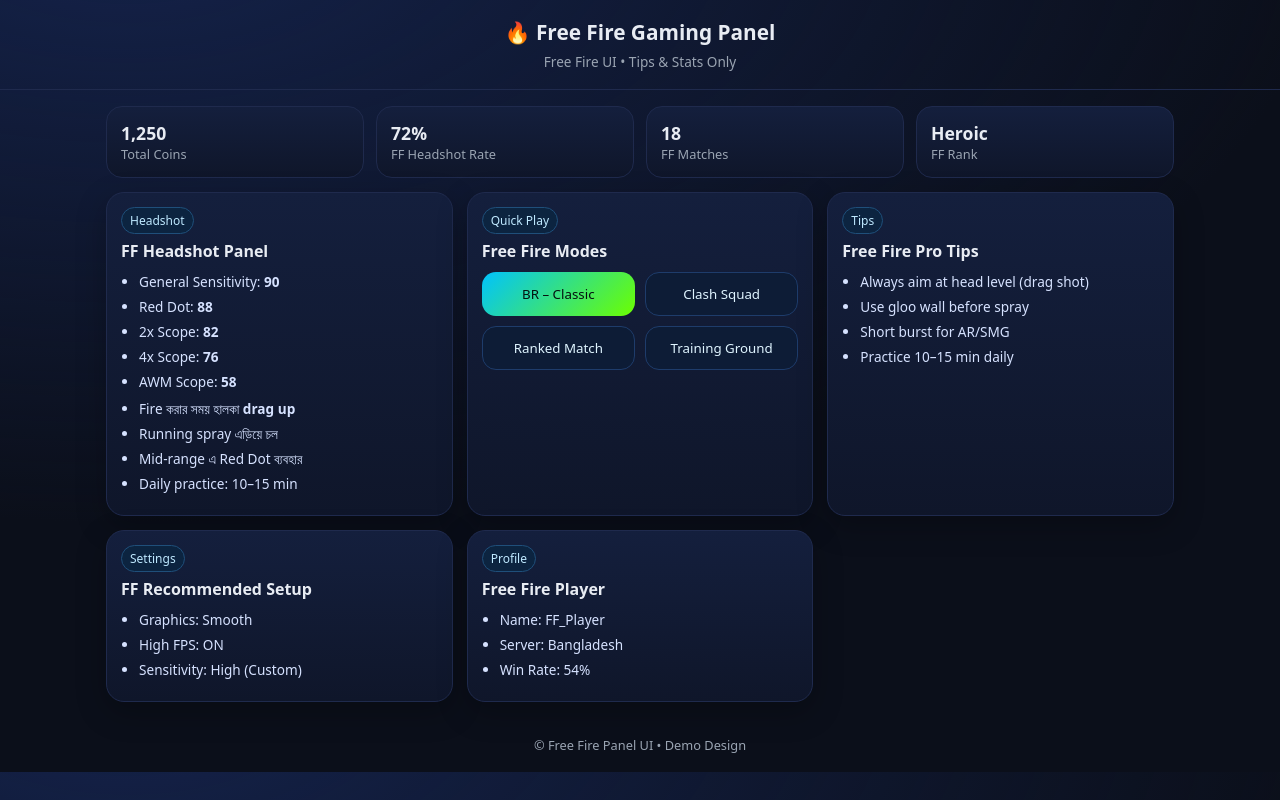
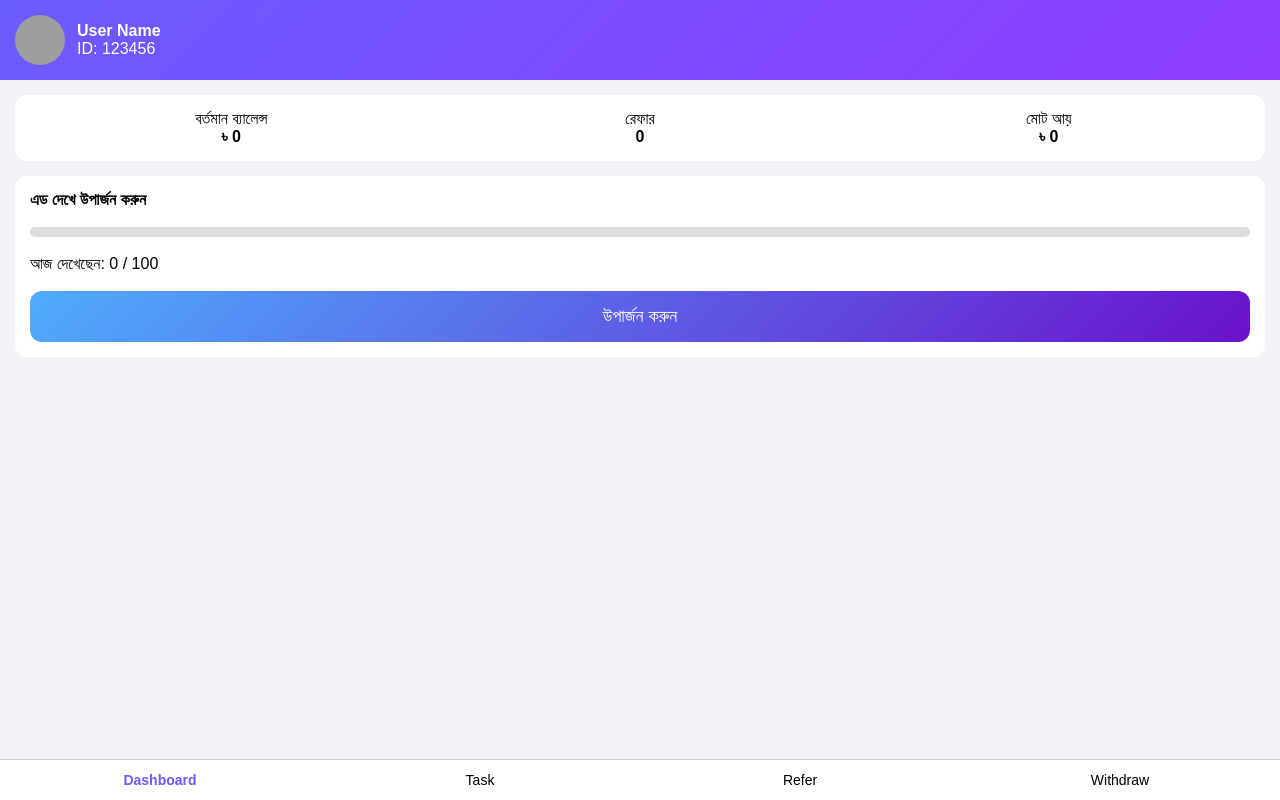
Before and after one commit to mdsabbirmdsabbir01917078733-arch/telegram-ad-board., a website: page index.html in a window 1280 px wide. Drawn offline with Linux system fonts and the light colour scheme; grey boxes are pictures that could not be loaded.

Commit message:
index.html

```diff
--- a/index.html
+++ b/index.html
@@ -1,116 +1,107 @@
-<!DOCTYPE html><html lang="bn">
+<!DOCTYPE html>
+<html lang="bn">
 <head>
-  <meta charset="UTF-8" />
-  <meta name="viewport" content="width=device-width, initial-scale=1.0" />
-  <title>Free Fire Gaming Panel</title>
-  <style>
-    :root{
-      --bg:#0b0f1a; --card:#121a2b; --accent:#6cff00; --accent2:#00c2ff; --text:#e8ecf3; --muted:#9aa4b2;
-    }
-    *{box-sizing:border-box;font-family:system-ui,-apple-system,Segoe UI,Roboto,Ubuntu;}
-    body{margin:0;background:radial-gradient(1200px 600px at 10% -10%,#14224a,transparent),var(--bg);color:var(--text)}header{padding:18px 16px;text-align:center;border-bottom:1px solid #1f2a4d}
-header h1{margin:0;font-size:1.3rem}
-header p{margin:6px 0 0;color:var(--muted);font-size:.85rem}
+<meta charset="UTF-8">
+<meta name="viewport" content="width=device-width, initial-scale=1.0">
+<title>Earn Dashboard</title>
 
-.wrap{max-width:1100px;margin:0 auto;padding:16px}
-.stats{display:grid;grid-template-columns:repeat(auto-fit,minmax(160px,1fr));gap:12px}
-.stat{background:linear-gradient(180deg,#141f3d,#0f162a);border:1px solid #1f2a4d;border-radius:16px;padding:14px}
-.stat b{font-size:1.1rem}
-.stat span{display:block;color:var(--muted);font-size:.8rem}
+<!-- MONETAG SDK (YOUR PROVIDED ONE) -->
+<script src="//libtl.com/sdk.js" data-zone="10420496" data-sdk="show_10420496"></script>
 
-.grid{display:grid;grid-template-columns:repeat(auto-fit,minmax(260px,1fr));gap:14px;margin-top:14px}
-.card{background:linear-gradient(180deg,#141f3d,#0f162a);border:1px solid #1f2a4d;border-radius:18px;padding:14px;box-shadow:0 10px 30px rgba(0,0,0,.25)}
-.card h3{margin:0 0 10px;font-size:1rem}
-.badge{display:inline-block;padding:4px 8px;border-radius:999px;background:#0c2440;border:1px solid #1f4f7a;color:#bfe9ff;font-size:.75rem;margin-bottom:6px}
+<style>
+body{margin:0;font-family:Arial;background:#f2f3f7}
+.header{
+background:linear-gradient(135deg,#6a5cff,#8f3cff);
+color:#fff;padding:15px;display:flex;align-items:center
+}
+.header img{width:50px;height:50px;border-radius:50%;margin-right:12px}
+.card{background:#fff;margin:15px;padding:15px;border-radius:12px}
+.stats{display:flex;justify-content:space-between;text-align:center}
+.stats div{width:33%}
+.earn-btn{
+width:100%;padding:15px;
+background:linear-gradient(135deg,#4facfe,#6a11cb);
+border:none;color:#fff;font-size:18px;border-radius:12px
+}
+.progress{height:10px;background:#ddd;border-radius:10px;overflow:hidden}
+.progress div{height:100%;background:#2ecc71}
+.bottom{
+position:fixed;bottom:0;left:0;right:0;
+background:#fff;display:flex;justify-content:space-around;
+border-top:1px solid #ccc
+}
+.bottom button{
+flex:1;padding:12px;border:none;background:none;font-size:14px
+}
+.active{color:#6a5cff;font-weight:bold}
+</style>
+</head>
 
-.btns{display:grid;grid-template-columns:repeat(2,1fr);gap:10px}
-.btn{padding:12px;border-radius:14px;border:1px solid #1e3c6b;background:#0d1c36;color:#dff4ff;cursor:pointer}
-.btn.primary{background:linear-gradient(135deg,var(--accent2),var(--accent));color:#04110f;border:none}
+<body>
 
-ul{padding-left:18px;margin:8px 0}
-li{font-size:.85rem;color:#d6e2ff;margin:6px 0}
+<div class="header">
+<img src="https://i.pravatar.cc/150">
+<div>
+<b>User Name</b><br>
+ID: 123456
+</div>
+</div>
 
-footer{padding:18px 16px;text-align:center;color:var(--muted);font-size:.8rem}
+<div class="card stats">
+<div>
+বর্তমান ব্যালেন্স<br><b id="balance">৳ 0</b>
+</div>
+<div>
+রেফার<br><b>0</b>
+</div>
+<div>
+মোট আয়<br><b>৳ 0</b>
+</div>
+</div>
 
-  </style>
-</head>
-<body>
-  <header>
-    <h1>🔥 Free Fire Gaming Panel</h1>
-    <p>Free Fire UI • Tips & Stats Only</p>
-  </header>  <main class="wrap">
-    <!-- Top Stats -->
-    <section class="stats">
-      <div class="stat"><b>1,250</b><span>Total Coins</span></div>
-      <div class="stat"><b>72%</b><span>FF Headshot Rate</span></div>
-      <div class="stat"><b>18</b><span>FF Matches</span></div>
-      <div class="stat"><b>Heroic</b><span>FF Rank</span></div>
-    </section><!-- Panels -->
-<section class="grid">
-  <!-- Headshot Panel -->
-  <div class="card">
-    <span class="badge">Headshot</span>
-    <h3>FF Headshot Panel</h3>
-    <ul>
-      <li>General Sensitivity: <b>90</b></li>
-      <li>Red Dot: <b>88</b></li>
-      <li>2x Scope: <b>82</b></li>
-      <li>4x Scope: <b>76</b></li>
-      <li>AWM Scope: <b>58</b></li>
-    </ul>
-    <ul>
-      <li>Fire করার সময় হালকা <b>drag up</b></li>
-      <li>Running spray এড়িয়ে চল</li>
-      <li>Mid-range এ Red Dot ব্যবহার</li>
-      <li>Daily practice: 10–15 min</li>
-    </ul>
-  </div>
+<div class="card">
+<b>এড দেখে উপার্জন করুন</b><br><br>
+<div class="progress">
+<div id="bar" style="width:0%"></div>
+</div>
+<br>
+আজ দেখেছেন: <span id="count">0</span> / 100<br><br>
 
-  <div class="card">
-    <span class="badge">Quick Play</span>
-    <h3>Free Fire Modes</h3>
-    <div class="btns">
-      <button class="btn primary">BR – Classic</button>
-      <button class="btn">Clash Squad</button>
-      <button class="btn">Ranked Match</button>
-      <button class="btn">Training Ground</button>
-    </div>
-  </div>
+<button class="earn-btn" id="earnBtn">উপার্জন করুন</button>
+</div>
 
-  <div class="card">
-    <span class="badge">Tips</span>
-    <h3>Free Fire Pro Tips</h3>
-    <ul>
-      <li>Always aim at head level (drag shot)</li>
-      <li>Use gloo wall before spray</li>
-      <li>Short burst for AR/SMG</li>
-      <li>Practice 10–15 min daily</li>
-    </ul>
-  </div>
+<div class="bottom">
+<button class="active">Dashboard</button>
+<button>Task</button>
+<button>Refer</button>
+<button>Withdraw</button>
+</div>
 
-  <div class="card">
-    <span class="badge">Settings</span>
-    <h3>FF Recommended Setup</h3>
-    <ul>
-      <li>Graphics: Smooth</li>
-      <li>High FPS: ON</li>
-      <li>Sensitivity: High (Custom)</li>
-    </ul>
-  </div>
+<script>
+let ads = 0;
+let balance = 0;
+const limit = 100;
 
-  <div class="card">
-    <span class="badge">Profile</span>
-    <h3>Free Fire Player</h3>
-    <ul>
-      <li>Name: FF_Player</li>
-      <li>Server: Bangladesh</li>
-      <li>Win Rate: 54%</li>
-    </ul>
-  </div>
-</section>
+document.getElementById("earnBtn").addEventListener("click", function(){
 
-  </main>  <footer>
-    © Free Fire Panel UI • Demo Design
-  </footer>
+if(ads >= limit){
+alert("আজকের লিমিট শেষ");
+return;
+}
+
+if(typeof show_10420496 === "function"){
+show_10420496();   // 🔥 MONETAG AD CALL (USER CLICK)
+}
+
+ads++;
+balance += 2;
+
+document.getElementById("count").innerText = ads;
+document.getElementById("balance").innerText = "৳ " + balance;
+document.getElementById("bar").style.width = (ads/limit*100)+"%";
+
+});
+</script>
+
 </body>
 </html>
```
